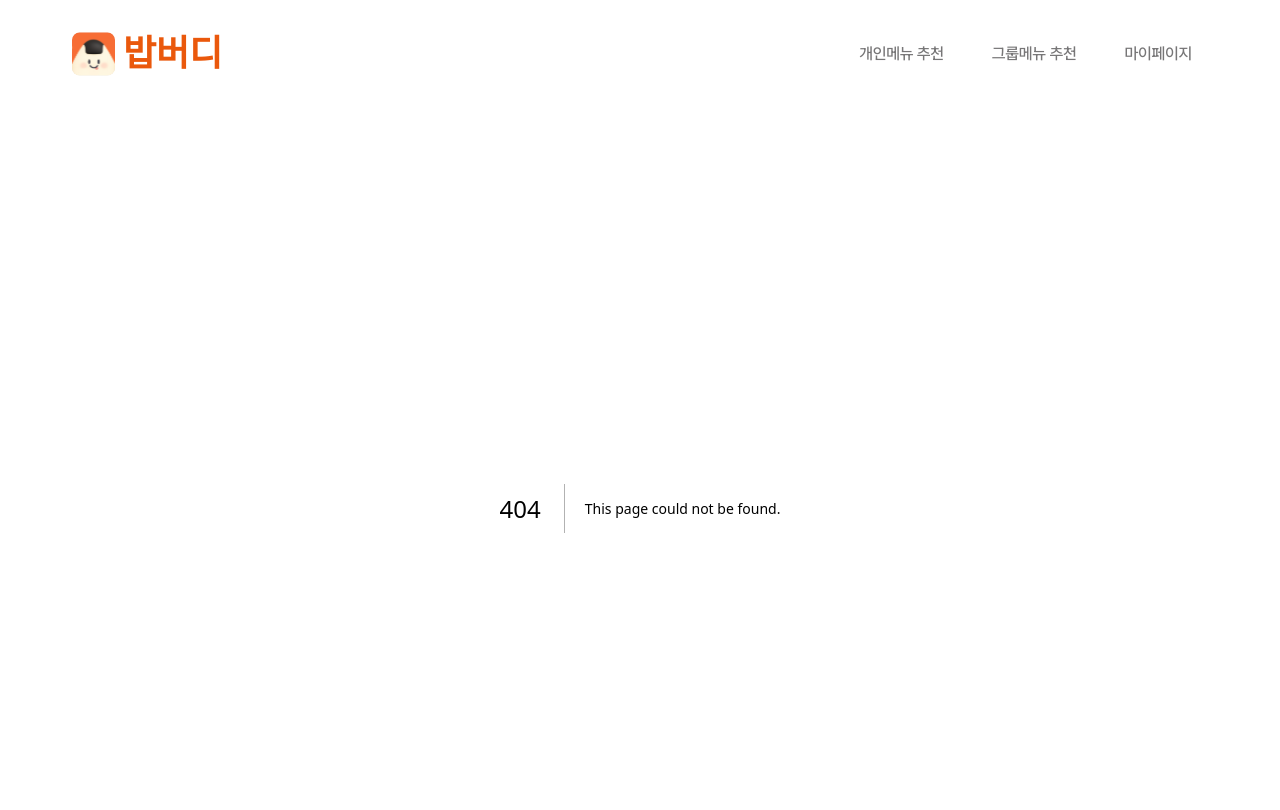
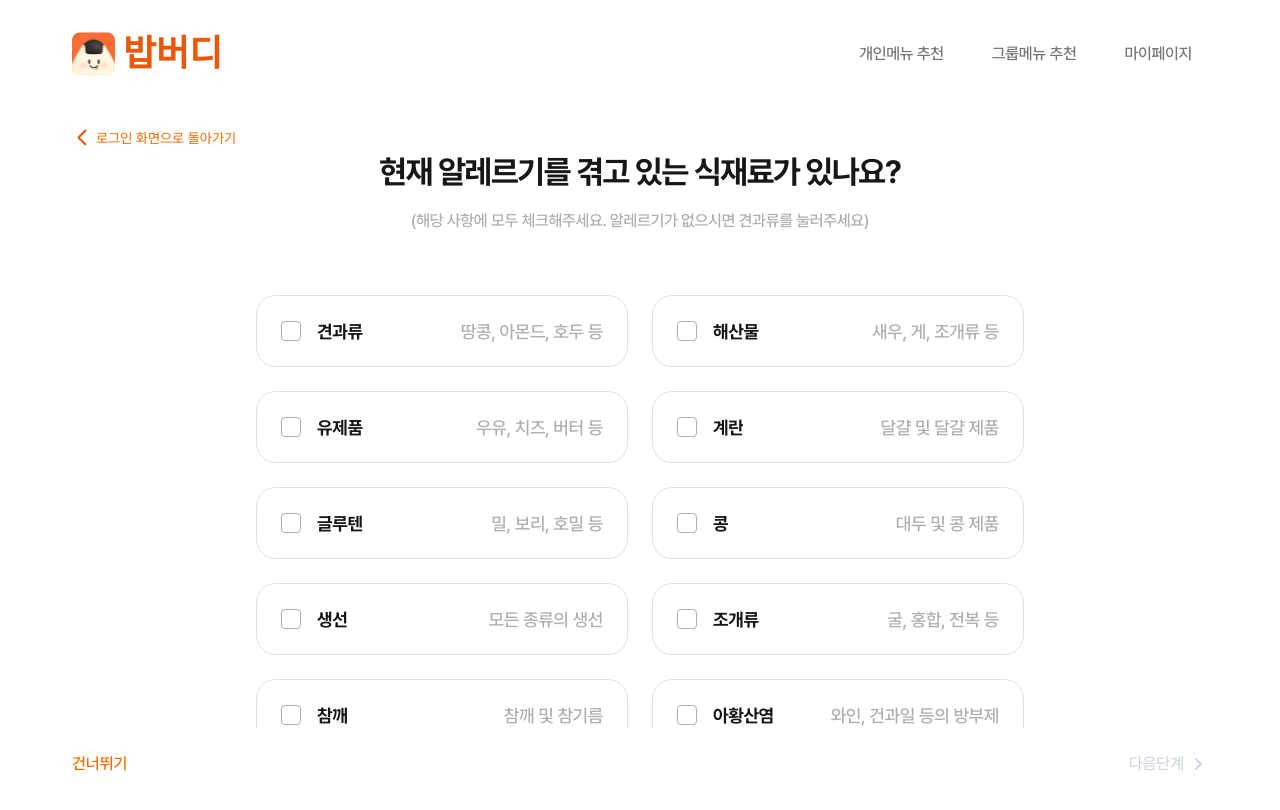
Before and after one commit to JECT-Study/Bab-Buddy-FE, a Next.js app: page /allergyServey in a window 1280 px wide. Before the commit this address had no page. Shown: the top 810 px of the page. Built offline with nearby package versions, Linux system fonts and the light colour scheme; a web font is replaced by a local one.

Commit message:
[ feat ] 알레르기 설문 페이지 및 카드 컴포넌트 추가

```diff
--- /dev/null
+++ b/src/app/allergyServey/page.tsx
@@ -0,0 +1,5 @@
+import { AllergySurvey } from '@/features/allergy/components/AllergySurvey'
+
+export default function AllergyServeyPage() {
+	return <AllergySurvey />
+}
--- /dev/null
+++ b/src/features/allergy/components/AllergySurvey.tsx
@@ -0,0 +1,99 @@
+'use client'
+
+import React, { useState } from 'react'
+import { AllergyCard } from '@/shared/components/AllergyCard'
+
+const ALLERGY_LIST = [
+	{ label: '견과류', description: '땅콩, 아몬드, 호두 등' },
+	{ label: '해산물', description: '새우, 게, 조개류 등' },
+	{ label: '유제품', description: '우유, 치즈, 버터 등' },
+	{ label: '계란', description: '달걀 및 달걀 제품' },
+	{ label: '글루텐', description: '밀, 보리, 호밀 등' },
+	{ label: '콩', description: '대두 및 콩 제품' },
+	{ label: '생선', description: '모든 종류의 생선' },
+	{ label: '조개류', description: '굴, 홍합, 전복 등' },
+	{ label: '참깨', description: '참깨 및 참기름' },
+	{ label: '아황산염', description: '와인, 건과일 등의 방부제' },
+	{ label: 'MSG', description: '글루탐산나트륨' },
+	{ label: '인공색소', description: '타르색소 등' },
+]
+
+export const AllergySurvey: React.FC = () => {
+	const [checked, setChecked] = useState<boolean[]>(Array(12).fill(false))
+
+	const handleToggle = (idx: number) => {
+		setChecked((prev) => prev.map((v, i) => (i === idx ? !v : v)))
+	}
+
+	const isAnyChecked = checked.some(Boolean)
+
+	return (
+		<div className="relative flex flex-col overflow-hidden">
+			{/* 로그인 화면으로 돌아가기 버튼 */}
+			<div className="mx-auto mt-4 flex h-[27px] w-full px-[72px]">
+				<button className="flex items-center text-sm text-orange-500">
+					<span className="mr-1">
+						<svg
+							xmlns="http://www.w3.org/2000/svg"
+							width="20"
+							height="21"
+							viewBox="0 0 20 21"
+							fill="none"
+						>
+							<path
+								d="M7.93742 10.5L14.0624 4.37501C14.2708 4.16668 14.3716 3.92001 14.3649 3.63501C14.3583 3.35001 14.2505 3.10362 14.0416 2.89585C13.8327 2.68807 13.586 2.5839 13.3016 2.58335C13.0171 2.58279 12.7708 2.68696 12.5624 2.89585L6.16659 9.31251C5.99992 9.47918 5.87493 9.66668 5.79159 9.87501C5.70826 10.0833 5.66659 10.2917 5.66659 10.5C5.66659 10.7083 5.70826 10.9167 5.79159 11.125C5.87493 11.3333 5.99992 11.5208 6.16659 11.6875L12.5833 18.1042C12.7916 18.3125 13.0346 18.4133 13.3124 18.4067C13.5902 18.4 13.8333 18.2922 14.0416 18.0833C14.2499 17.8745 14.3541 17.6278 14.3541 17.3433C14.3541 17.0589 14.2499 16.8125 14.0416 16.6042L7.93742 10.5Z"
+								fill="#EA580C"
+							/>
+						</svg>
+					</span>
+					로그인 화면으로 돌아가기
+				</button>
+			</div>
+
+			{/* 본문 */}
+			<main className="mx-auto flex w-full max-w-3xl flex-1 flex-col items-center overflow-hidden">
+				<div className="flex h-[144px] flex-col items-center gap-4">
+					<div className="text-h2-bold text-center">현재 알레르기를 겪고 있는 식재료가 있나요?</div>
+					<div className="text-b2-medium text-gray-30 mb-8 text-center" style={{ height: 54 }}>
+						(해당 사항에 모두 체크해주세요. 알레르기가 없으시면 견과류를 눌러주세요)
+					</div>
+				</div>
+				<div className="grid max-h-[60vh] w-full flex-1 gap-[24px] overflow-y-auto md:grid-cols-1 lg:grid-cols-2">
+					{ALLERGY_LIST.map((item, idx) => (
+						<AllergyCard
+							key={idx}
+							checked={checked[idx]}
+							label={item.label}
+							description={item.description}
+							onClick={() => handleToggle(idx)}
+						/>
+					))}
+				</div>
+			</main>
+
+			{/* 하단 네비 */}
+			<div className="fixed right-0 bottom-0 left-0 z-20 flex items-center justify-between bg-white px-[72px] py-6">
+				<button className="bg-transparent font-medium text-orange-500">건너뛰기</button>
+				<button
+					className={`flex items-center font-medium transition ${
+						isAnyChecked
+							? 'text-orange-500 hover:text-orange-600'
+							: 'cursor-not-allowed text-gray-300'
+					} bg-transparent px-0 py-0`}
+					disabled={!isAnyChecked}
+				>
+					다음단계
+					<svg className="ml-1" width="20" height="20" fill="none" viewBox="0 0 20 20">
+						<path
+							d="M8 5l5 5-5 5"
+							stroke="currentColor"
+							strokeWidth="2"
+							strokeLinecap="round"
+							strokeLinejoin="round"
+						/>
+					</svg>
+				</button>
+			</div>
+		</div>
+	)
+}
--- /dev/null
+++ b/src/shared/components/AllergyCard.tsx
@@ -0,0 +1,56 @@
+import React from 'react'
+import { clsx } from 'clsx'
+
+interface AllergyCardProps {
+	checked: boolean
+	label: string
+	description: string
+	onClick: () => void
+}
+
+export const AllergyCard: React.FC<AllergyCardProps> = ({
+	checked,
+	label,
+	description,
+	onClick,
+}) => (
+	<button
+		type="button"
+		onClick={onClick}
+		className={`flex h-[72px] min-w-[360px] cursor-pointer items-center rounded-[20px] border bg-white px-6 py-4 transition ${
+			checked ? 'border-gray-100' : 'border-gray-10'
+		} `}
+	>
+		{checked && (
+			<span className="mr-4 flex h-[20px] w-[20px] items-center justify-between">
+				<svg
+					xmlns="http://www.w3.org/2000/svg"
+					width="20"
+					height="20"
+					viewBox="0 0 20 20"
+					fill="none"
+				>
+					<g clip-path="url(#clip0_416_6904)">
+						<path
+							d="M8.44444 11.5556L6.05555 9.16667C5.85185 8.96296 5.59259 8.86111 5.27778 8.86111C4.96296 8.86111 4.7037 8.96296 4.5 9.16667C4.2963 9.37037 4.19444 9.62963 4.19444 9.94444C4.19444 10.2593 4.2963 10.5185 4.5 10.7222L7.66667 13.8889C7.88889 14.1111 8.14815 14.2222 8.44444 14.2222C8.74074 14.2222 9 14.1111 9.22222 13.8889L15.5 7.61111C15.7037 7.40741 15.8056 7.14815 15.8056 6.83333C15.8056 6.51852 15.7037 6.25926 15.5 6.05555C15.2963 5.85185 15.037 5.75 14.7222 5.75C14.4074 5.75 14.1481 5.85185 13.9444 6.05555L8.44444 11.5556ZM2.22222 20C1.61111 20 1.08815 19.7826 0.653333 19.3478C0.218519 18.913 0.000740741 18.3896 0 17.7778V2.22222C0 1.61111 0.217778 1.08815 0.653333 0.653333C1.08889 0.218519 1.61185 0.000740741 2.22222 0H17.7778C18.3889 0 18.9122 0.217778 19.3478 0.653333C19.7833 1.08889 20.0007 1.61185 20 2.22222V17.7778C20 18.3889 19.7826 18.9122 19.3478 19.3478C18.913 19.7833 18.3896 20.0007 17.7778 20H2.22222Z"
+							fill="black"
+						/>
+					</g>
+					<defs>
+						<clipPath id="clip0_416_6904">
+							<rect width="20" height="20" fill="white" />
+						</clipPath>
+					</defs>
+				</svg>
+			</span>
+		)}
+		{!checked && (
+			<span className="border-gray-30 mr-4 flex h-[20px] w-[20px] items-center justify-between rounded border bg-white"></span>
+		)}
+
+		<div className="flex min-w-0 flex-1 justify-between">
+			<span className="text-b1-bold truncate">{label}</span>
+			<span className="text-b1-medium text-gray-30 truncate">{description}</span>
+		</div>
+	</button>
+)
--- a/src/shared/components/Header.tsx
+++ b/src/shared/components/Header.tsx
@@ -1,7 +1,9 @@
+'use client'
 import clsx from 'clsx'
 import localFont from 'next/font/local'
 import Image from 'next/image'
 import Link from 'next/link'
+import { usePathname } from 'next/navigation'
 
 const logoFont = localFont({
 	src: '../../app/fonts/TJJoyofsingingB_TTF.ttf',
@@ -16,6 +18,9 @@ const navLinks = [
 ]
 
 export default function Header() {
+	const pathname = usePathname()
+	const isLogin = pathname === '/login'
+	if (isLogin) return null
 	return (
 		<header className="flex items-center justify-between px-[72px] py-8">
 			<Link href="/" className="flex items-center gap-2">
```
